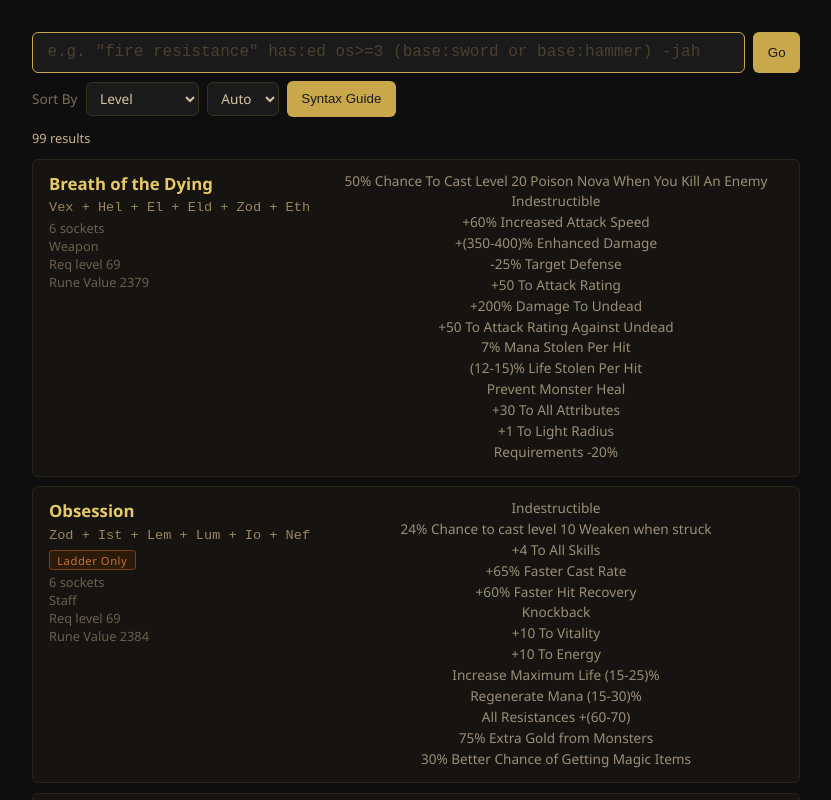
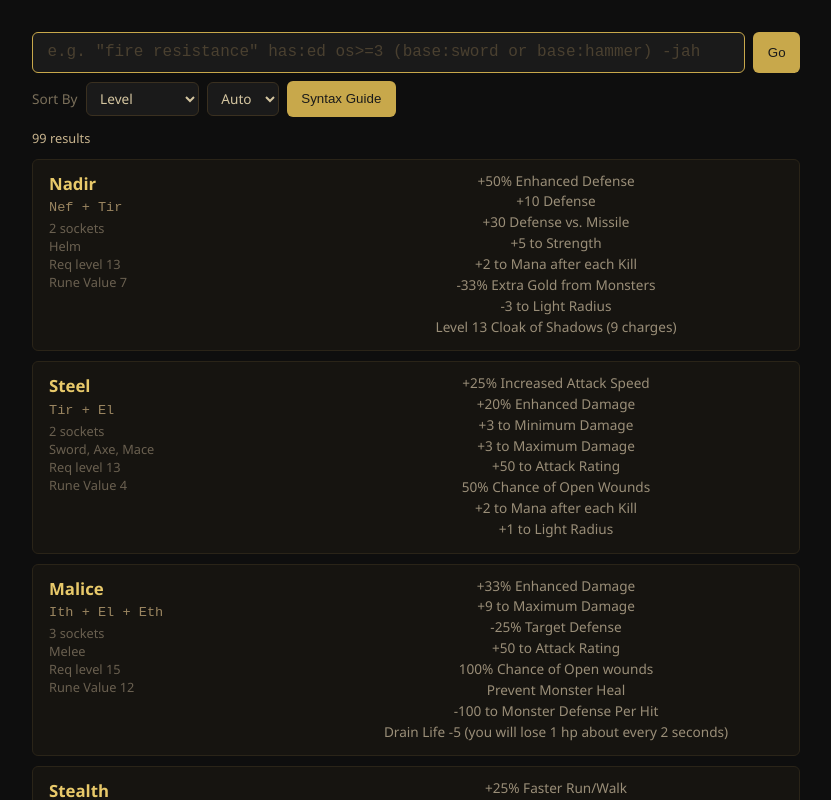
Before and after one commit to Vindexus/Runescry, a React (Vite) app: page / in a window 1280 px wide. Shown: the top 800 px of the page, without its empty margins (224-1055 px from the left). Built offline with nearby package versions, Linux system fonts and the light colour scheme.

Commit message:
Changed some sorting

```diff
--- a/src/App.tsx
+++ b/src/App.tsx
@@ -31,16 +31,21 @@
 	const filtered = ast
 		? RUNEWORDS.filter((rw) => matchNode(rw, ast))
 		: RUNEWORDS;
+	let finalDir: "asc" | "desc" = "asc";
+	if (direction === "auto") {
+		finalDir = "asc";
+		if (sortBy === "level") {
+			finalDir = "asc";
+		}
+		if (sortBy === "value") {
+			finalDir = "desc";
+		}
+	}
 	const results = filtered.sort((a, b) => {
 		const val1 = a[sortBy as keyof Runeword];
 		const val2 = b[sortBy as keyof Runeword];
-		let lower = val1 < val2;
-		if (direction === "auto") {
-			if (sortBy === "value") {
-				lower = !lower;
-			}
-		}
-		if (direction === "asc") {
+		const lower = val1 < val2;
+		if (finalDir === "asc") {
 			return lower ? -1 : 1;
 		}
 		return lower ? 1 : -1;
@@ -118,10 +123,11 @@
 					<div className="syntax-section">
 						<div className="syntax-title">Keywords</div>
 						<div className="syntax-desc">
-							Match runeword name, rune names, or attributes.
+							Match runeword name, rune names, or attributes. Use quotes for
+							multi-word phrases.
 						</div>
 						<code className="syntax-example">teleport</code>
-						<code className="syntax-example">conviction</code>
+						<code className="syntax-example">"fire resistance"</code>
 					</div>
 					<div className="syntax-section">
 						<div className="syntax-title">Rune Filter</div>
```
